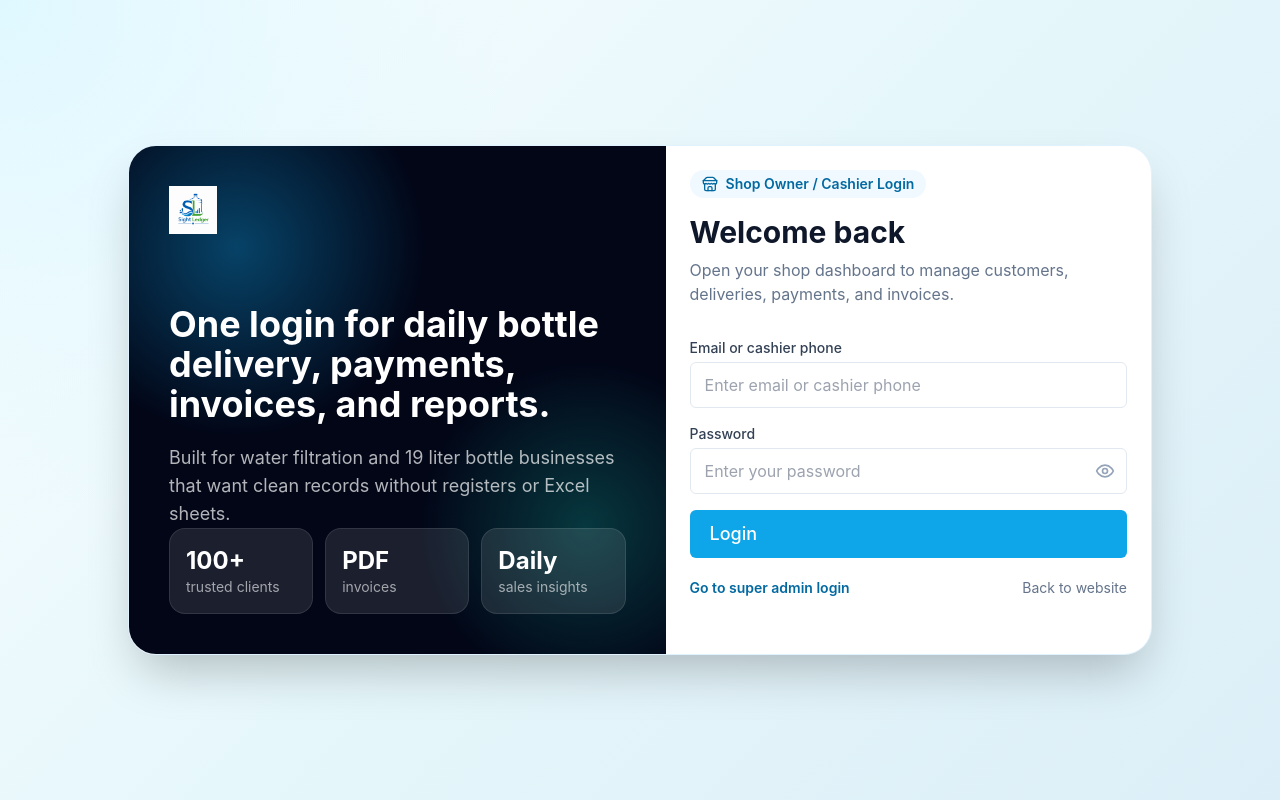
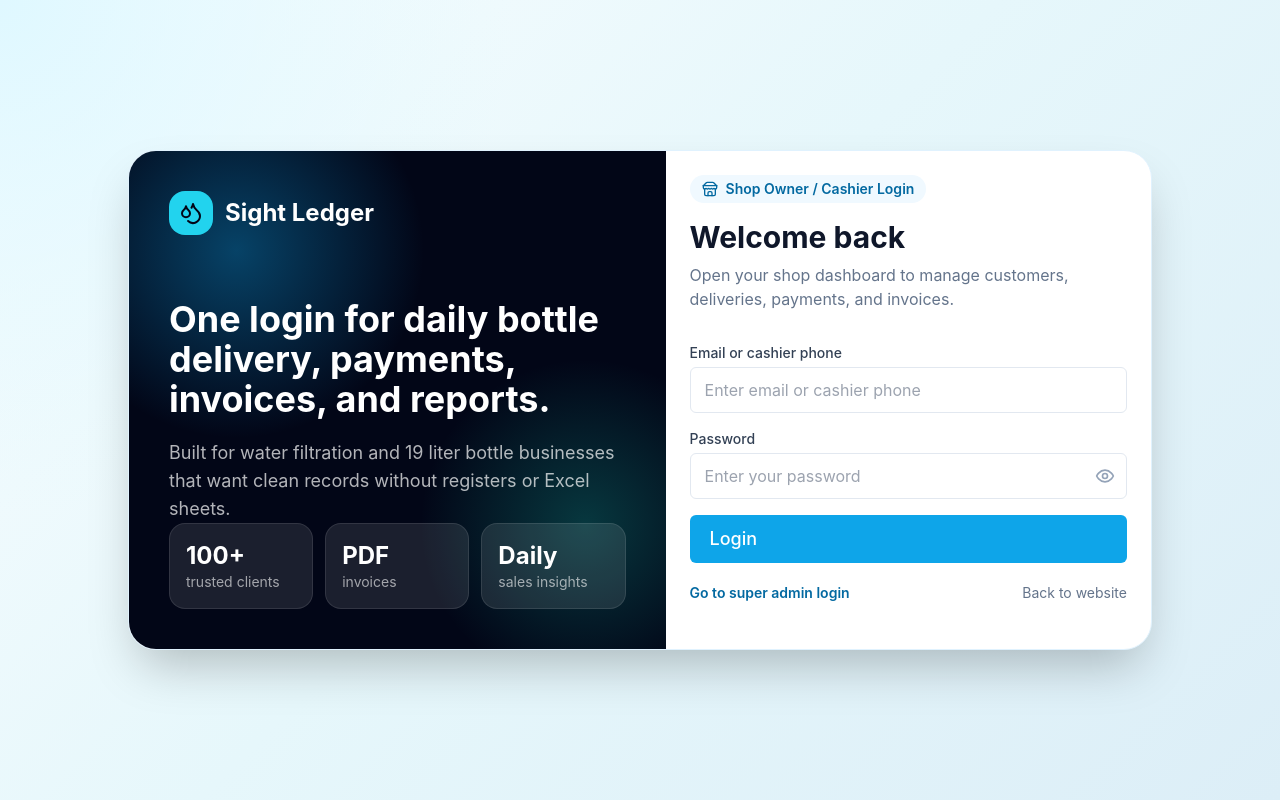
Before and after one commit to tehseentahir-hub/sightledger1, a Next.js app in the folder frontend/: page /login in a window 1280 px wide. Built offline with nearby package versions, Linux system fonts and the light colour scheme; no server answers.

Commit message:
Refine public branding and update transparent logo

```diff
--- a/frontend/src/app/admin/layout.js
+++ b/frontend/src/app/admin/layout.js
@@ -3,8 +3,7 @@ import { useAuth } from '../../context/AuthContext'
 import { useRouter, usePathname } from 'next/navigation'
 import Link from 'next/link'
 import { useEffect, useState } from 'react'
-import { LayoutDashboard, Store, CreditCard, LogOut, Menu, X, ClipboardList } from 'lucide-react'
-import BrandLogo from '../../components/BrandLogo'
+import { LayoutDashboard, Store, CreditCard, LogOut, Menu, X, Crown, ClipboardList } from 'lucide-react'
 
 const menuItems = [
   { href: '/admin', icon: LayoutDashboard, label: 'Dashboard' },
@@ -48,8 +47,11 @@ export default function AdminLayout({ children }) {
       <aside className={`fixed lg:static inset-y-0 left-0 z-40 w-64 bg-gradient-to-b from-primary to-primary-dark text-white transform ${sidebarOpen ? 'translate-x-0' : '-translate-x-full'} lg:translate-x-0 transition-transform`}>
         <div className="h-full flex flex-col">
           <div className="p-6 border-b border-white/20">
-            <BrandLogo href="/admin" variant="admin" priority />
-            <p className="text-sm text-white/70 mt-2">Super Admin Panel</p>
+            <div className="flex items-center gap-2">
+              <Crown className="w-8 h-8" />
+              <span className="font-bold text-xl">Super Admin</span>
+            </div>
+            <p className="text-sm text-white/70 mt-1">Sight Ledger System</p>
           </div>
 
           <nav className="flex-1 p-4 space-y-1">
--- a/frontend/src/app/dashboard/layout.js
+++ b/frontend/src/app/dashboard/layout.js
@@ -5,9 +5,8 @@ import Link from 'next/link'
 import { useEffect, useState } from 'react'
 import {
   LayoutDashboard, Users, Truck, Package, DollarSign,
-  TrendingUp, LogOut, Menu, X, FileText, SlidersHorizontal
+  TrendingUp, LogOut, Menu, X, Droplets, FileText, SlidersHorizontal
 } from 'lucide-react'
-import BrandLogo from '../../components/BrandLogo'
 
 const menuItems = [
   { href: '/dashboard', icon: LayoutDashboard, label: 'Dashboard' },
@@ -64,7 +63,12 @@ export default function DashboardLayout({ children }) {
       <aside className={`fixed lg:static inset-y-0 left-0 z-40 w-64 bg-white border-r transform ${sidebarOpen ? 'translate-x-0' : '-translate-x-full'} lg:translate-x-0 transition-transform`}>
         <div className="h-full flex flex-col">
           <div className="p-6 border-b">
-            <BrandLogo href="/dashboard" variant="sidebar" priority />
+            <div className="flex items-center gap-2">
+              <div className="w-8 h-8 bg-primary rounded-lg flex items-center justify-center">
+                <Droplets className="w-5 h-5 text-white" />
+              </div>
+              <span className="font-bold text-lg">Sight Ledger</span>
+            </div>
             <p className="text-xs text-gray-500 mt-1 truncate">{user?.shop_name}</p>
           </div>
 
--- a/frontend/src/app/login/page.js
+++ b/frontend/src/app/login/page.js
@@ -3,8 +3,7 @@ import { Suspense, useState, useEffect } from 'react'
 import { useAuth } from '../../context/AuthContext'
 import { useRouter, useSearchParams } from 'next/navigation'
 import Link from 'next/link'
-import { Eye, EyeOff, ShieldCheck, Store } from 'lucide-react'
-import BrandLogo from '../../components/BrandLogo'
+import { Droplets, Eye, EyeOff, ShieldCheck, Store } from 'lucide-react'
 
 function LoginContent() {
   const [email, setEmail] = useState('')
@@ -44,7 +43,12 @@ function LoginContent() {
         <section className="hidden lg:flex flex-col justify-between bg-slate-950 text-white p-10 relative overflow-hidden">
           <div className="absolute inset-0 bg-[radial-gradient(circle_at_20%_20%,rgba(14,165,233,0.38),transparent_32%),radial-gradient(circle_at_85%_75%,rgba(20,184,166,0.28),transparent_28%)]" />
           <div className="relative">
-            <BrandLogo href="/" variant="header" priority />
+            <Link href="/" className="inline-flex items-center gap-3">
+              <span className="w-11 h-11 rounded-2xl bg-cyan-400 flex items-center justify-center">
+                <Droplets className="w-6 h-6 text-slate-950" />
+              </span>
+              <span className="text-2xl font-bold">Sight Ledger</span>
+            </Link>
             <h1 className="mt-16 text-4xl font-bold leading-tight">
               One login for daily bottle delivery, payments, invoices, and reports.
             </h1>
@@ -70,7 +74,12 @@ function LoginContent() {
 
         <section className="p-6 sm:p-10">
           <div className="mb-8 lg:hidden">
-            <BrandLogo href="/" variant="mobile" priority />
+            <Link href="/" className="inline-flex items-center gap-3">
+              <span className="w-11 h-11 rounded-2xl bg-sky-500 flex items-center justify-center">
+                <Droplets className="w-6 h-6 text-white" />
+              </span>
+              <span className="text-2xl font-bold text-slate-900">Sight Ledger</span>
+            </Link>
           </div>
 
           <div className="mb-8">
--- a/frontend/src/components/BrandLogo.jsx
+++ b/frontend/src/components/BrandLogo.jsx
@@ -2,9 +2,9 @@ import Image from 'next/image'
 import Link from 'next/link'
 
 const variantClasses = {
-  header: 'h-12 w-auto',
-  mobile: 'h-11 w-auto',
-  footer: 'h-14 w-auto',
+  header: 'h-20 w-auto',
+  mobile: 'h-16 w-auto',
+  footer: 'h-20 w-auto',
   sidebar: 'h-10 w-auto',
   admin: 'h-11 w-auto',
 }
@@ -20,8 +20,8 @@ export default function BrandLogo({
       <Image
         src="/sight-ledger-logo.png"
         alt="Sight Ledger"
-        width={320}
-        height={120}
+        width={900}
+        height={320}
         priority={priority}
         className={`${variantClasses[variant] || variantClasses.header} object-contain`}
       />
```
Also changed, not shown: frontend/public/sight-ledger-logo.png, frontend/src/app/icon.png.
